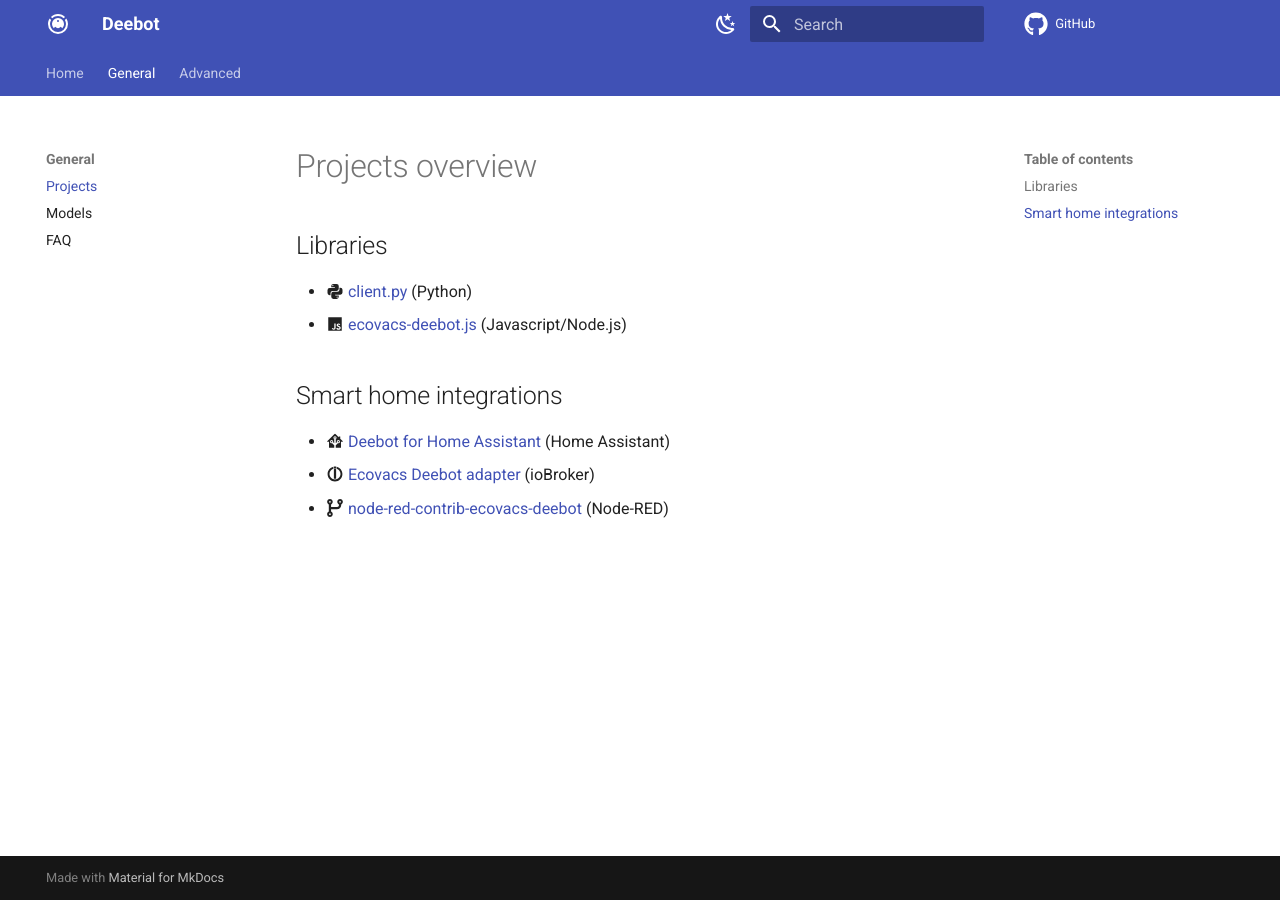
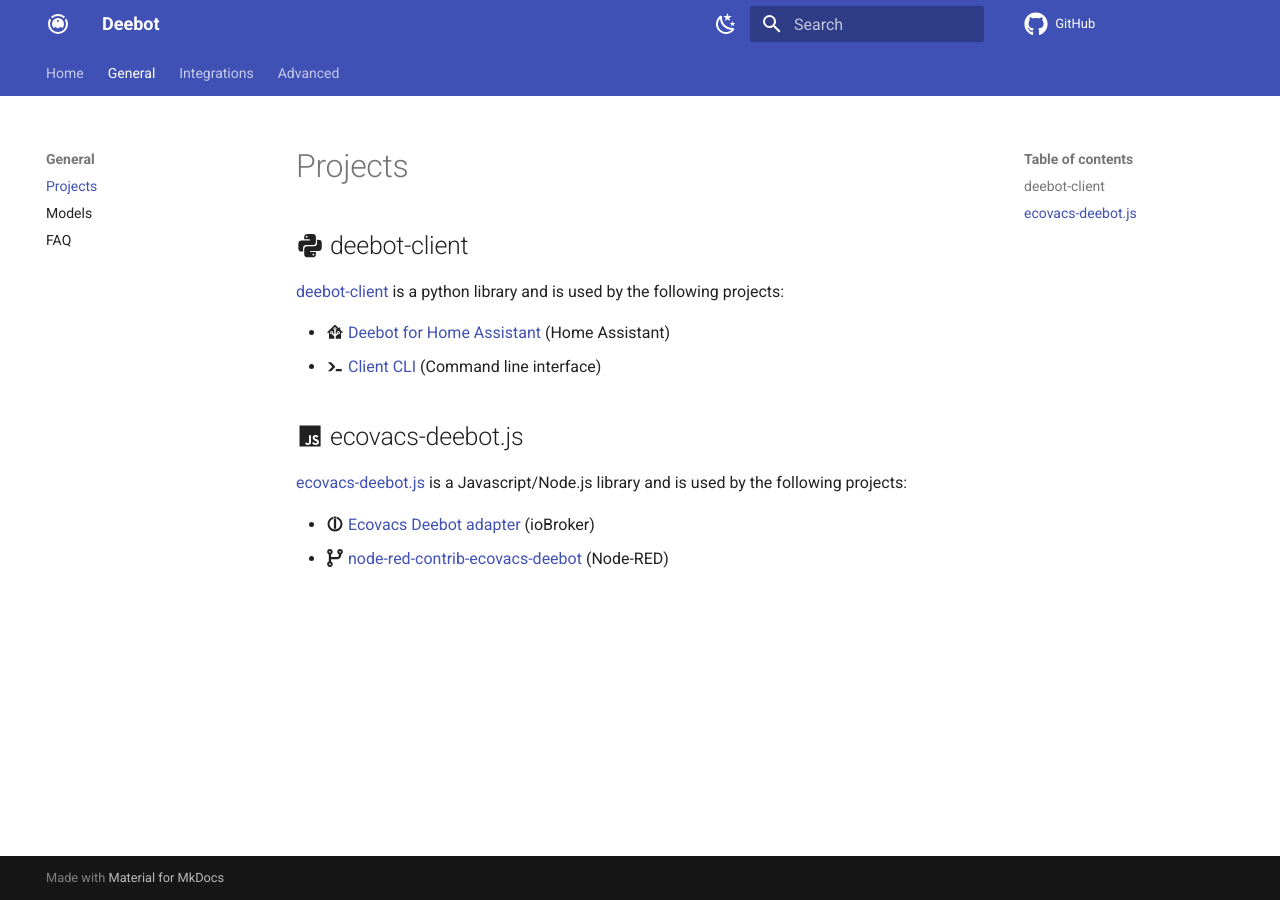
Before and after one commit to DeebotUniverse/docs, an MkDocs documentation site: the page built from docs/general/projects.md, in a window 1280 px wide. Built offline with MkDocs 1.6.1 and Material for MkDocs 9.7.7, drawn with Linux system fonts in a browser that asks for light colours; comment, search, counter and statistics services are not loaded.

Commit message:
add home assistant integration

```diff
--- a/docs/general/projects.md
+++ b/docs/general/projects.md
@@ -1,12 +1,15 @@
-# Projects overview
+# Projects
 
-## Libraries
+## :material-language-python: deebot-client
 
-- :material-language-python: [client.py](https://github.com/DeebotUniverse/client.py) (Python)
-- :material-language-javascript: [ecovacs-deebot.js](https://github.com/mrbungle64/ecovacs-deebot.js) (Javascript/Node.js)
+[deebot-client](https://github.com/DeebotUniverse/client.py) is a python library and is used by the following projects:
 
-## Smart home integrations
+- :material-home-assistant: [Deebot for Home Assistant](https://github.com/DeebotUniverse/Deebot-4-Home-Assistant) (Home Assistant)
+- :material-console-line: [Client CLI](https://github.com/DeebotUniverse/client.cli) (Command line interface)
 
-- :material-home-assistant: [Deebot for Home Assistant](https://github.com/And3rsL/Deebot-for-Home-Assistant) (Home Assistant)
+## :material-language-javascript: ecovacs-deebot.js
+
+[ecovacs-deebot.js](https://github.com/mrbungle64/ecovacs-deebot.js) is a Javascript/Node.js library and is used by the following projects:
+
 - :material-iobroker: [Ecovacs Deebot adapter](https://github.com/mrbungle64/ioBroker.ecovacs-deebot) (ioBroker)
 - :fontawesome-solid-code-branch: [node-red-contrib-ecovacs-deebot](https://github.com/mrbungle64/node-red-contrib-ecovacs-deebot) (Node-RED)
--- a/mkdocs.yml
+++ b/mkdocs.yml
@@ -21,6 +21,7 @@
         icon: material/weather-sunny
         name: Switch to light mode
   features:
+    - navigation.indexes
     - navigation.instant
     - navigation.tabs
     - navigation.top
@@ -35,6 +36,9 @@
   - pymdownx.emoji:
       emoji_index: !!python/name:materialx.emoji.twemoji
       emoji_generator: !!python/name:materialx.emoji.to_svg
+  - pymdownx.details
+  - pymdownx.highlight
+  - pymdownx.superfences
 
 nav:
   - Home: index.md
@@ -42,14 +46,19 @@
       - Projects: general/projects.md
       - Models: general/models.md
       - FAQ: general/faq.md
+  - Integrations:
+      - Home Assistant:
+          - Setup: integrations/home-assistant/setup.md
+          - Services: integrations/home-assistant/services.md
+          - Issues: integrations/home-assistant/issues.md
   - Advanced:
       - MQTT:
           - JSON:
               - Commands:
-                  - Overview: advanced/mqtt/json/commands/overview.md
+                  - advanced/mqtt/json/commands/index.md
                   - General: advanced/mqtt/json/commands/general.md
                   - Stats: advanced/mqtt/json/commands/stats.md
           - XML:
               - Commands:
-                  - Overview: advanced/mqtt/xml/commands/overview.md
+                  - advanced/mqtt/xml/commands/index.md
                   - General: advanced/mqtt/xml/commands/general.md
```
Also changed, not shown: README.md (+5 -5 lines), docs/advanced/mqtt/json/commands/general.md (+15 -15 lines), docs/advanced/mqtt/json/commands/index.md (renamed from docs/advanced/mqtt/json/commands/overview.md, +1 -1 lines), docs/advanced/mqtt/xml/commands/general.md (+4 -4 lines), docs/general/models.md (+1 -1 lines), docs/integrations/home-assistant/index.md (added, +3 -0 lines), docs/integrations/home-assistant/issues.md (added, +19 -0 lines), docs/integrations/home-assistant/services.md (added, +33 -0 lines), docs/integrations/home-assistant/setup.md (added, +42 -0 lines), docs/advanced/mqtt/xml/commands/index.md (renamed from docs/advanced/mqtt/xml/commands/overview.md).
